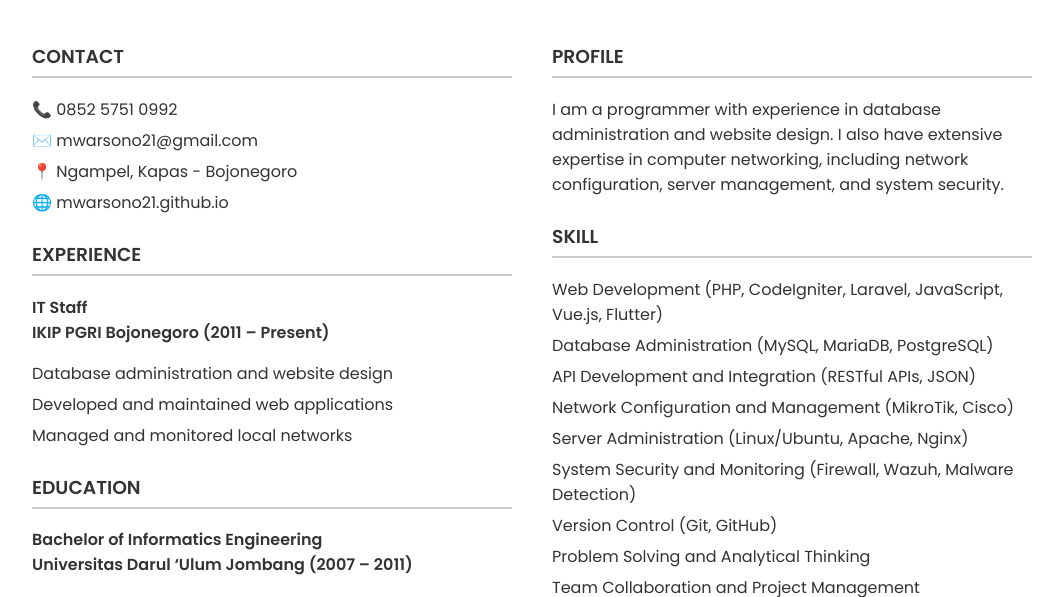
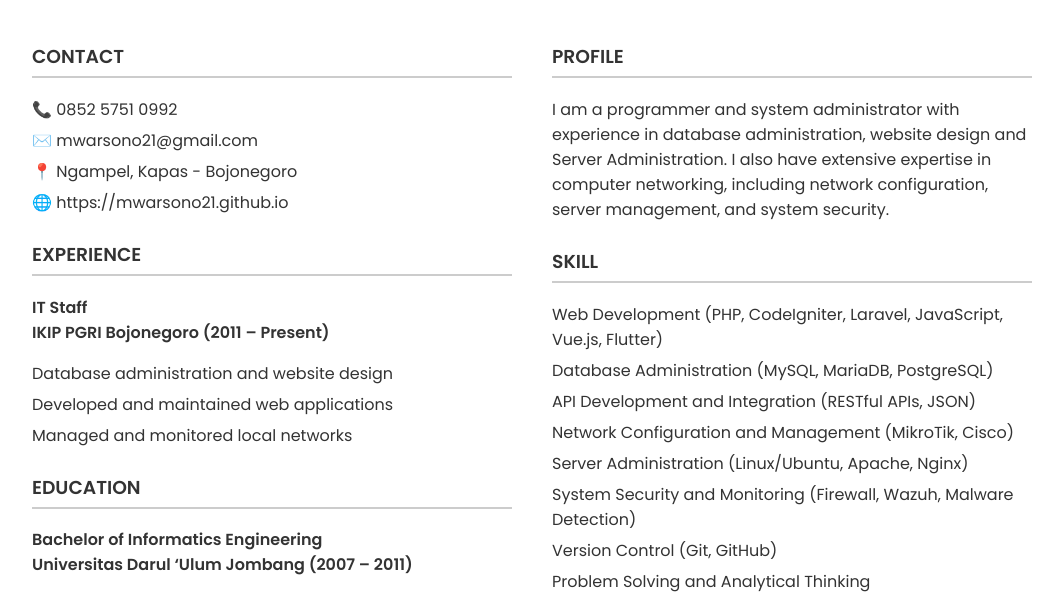
Before and after one commit to mwarsono21/mwarsono21.github.io, a plain HTML site: page index.html in a window 1280 px wide. Shown: the part 192-789 px from the top of the page, without its empty margins (108-1171 px from the left). Drawn offline with Linux system fonts and the light colour scheme.

Commit message:
Update index.html

```diff
--- a/index.html
+++ b/index.html
@@ -95,7 +95,7 @@
           <li>📞 0852 5751 0992</li>
           <li>✉️ mwarsono21@gmail.com</li>
           <li>📍 Ngampel, Kapas - Bojonegoro</li>
-          <li>🌐 mwarsono21.github.io</li>
+          <li>🌐 https://mwarsono21.github.io</li>
         </ul>
 
         <h3>EXPERIENCE</h3>
@@ -120,9 +120,8 @@
       <div class="right">
         <h3>PROFILE</h3>
         <p>
-          I am a programmer with experience in database administration and website design.
-          I also have extensive expertise in computer networking, including network configuration,
-          server management, and system security.
+          I am a programmer and system administrator with experience in database administration, website design and Server Administration.
+          I also have extensive expertise in computer networking, including network configuration, server management, and system security.
         </p>
 
         <h3>SKILL</h3>
```
